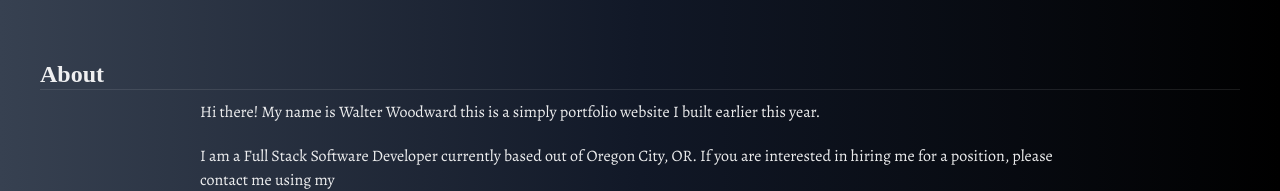
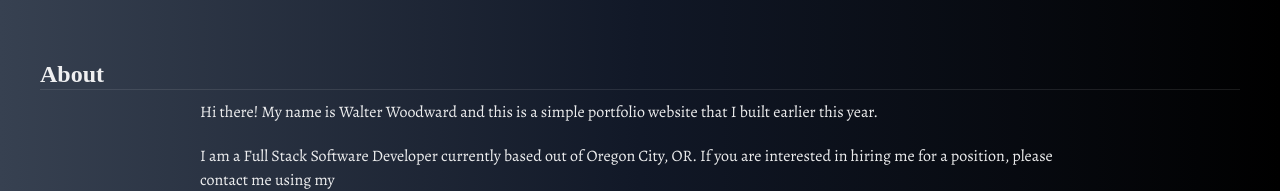
Before and after one commit to waltersgwoodward/portfolio-next, a Next.js app: page /about/about in a window 1280 px wide. Shown: the top 191 px of the page. Built offline with nearby package versions, Linux system fonts and the light colour scheme.

Commit message:
Addresses typos in about.tsx

```diff
--- a/src/pages/about/about.tsx
+++ b/src/pages/about/about.tsx
@@ -10,8 +10,8 @@ const About = () => {
     >
       <div className="max-w-[900px]">
         <div className="p-[10px] text-md">
-          Hi there! My name is Walter Woodward this is a simply portfolio
-          website I built earlier this year.
+          Hi there! My name is Walter Woodward and this is a simple portfolio
+          website that I built earlier this year.
         </div>
         <div className="p-[10px] text-md">
           I am a Full Stack Software Developer currently based out of Oregon
```
